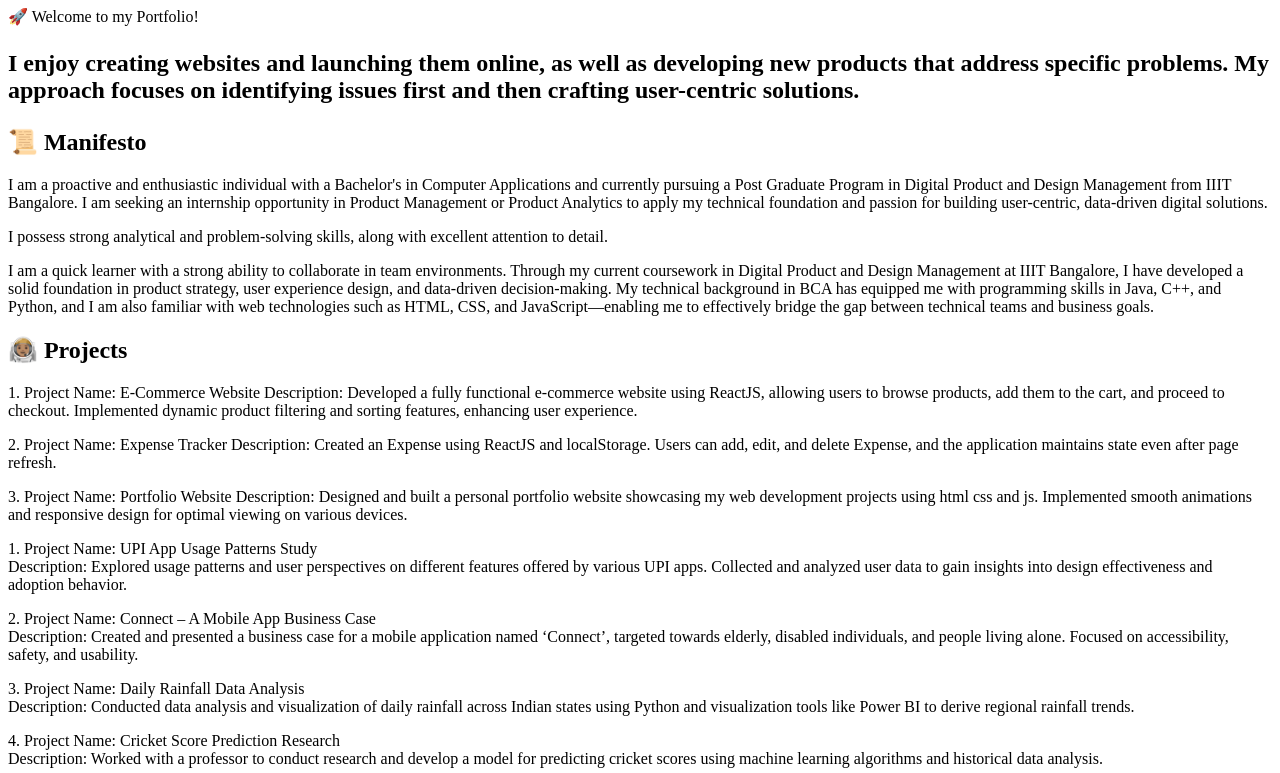
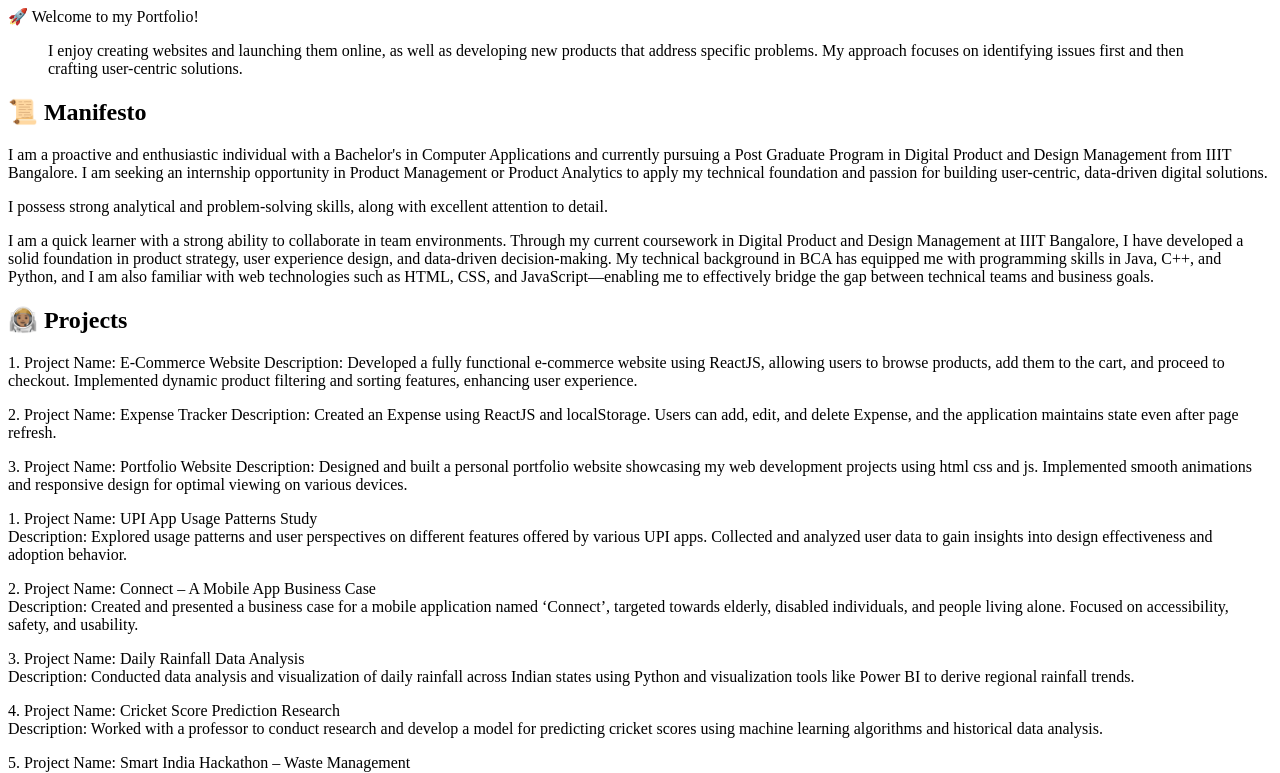
Before and after one commit to akankshjoshi/akanksh.github.io, a plain HTML site: page index.html in a window 1280 px wide. Shown: the part 235-1008 px from the top of the page. Drawn offline with Linux system fonts and the light colour scheme.

Commit message:
Update index.html

```diff
--- a/index.html
+++ b/index.html
@@ -18,9 +18,9 @@
       </header>
 
 
-      <H2>
+      <Blockquote>
         <p>I enjoy creating websites and launching them online, as well as developing new products that address specific problems. My approach focuses on identifying issues first and then crafting user-centric solutions.</p>
-      </H2>
+      </Blockquote>
 
       <section>
         <h2>📜 Manifesto</h2>
```
